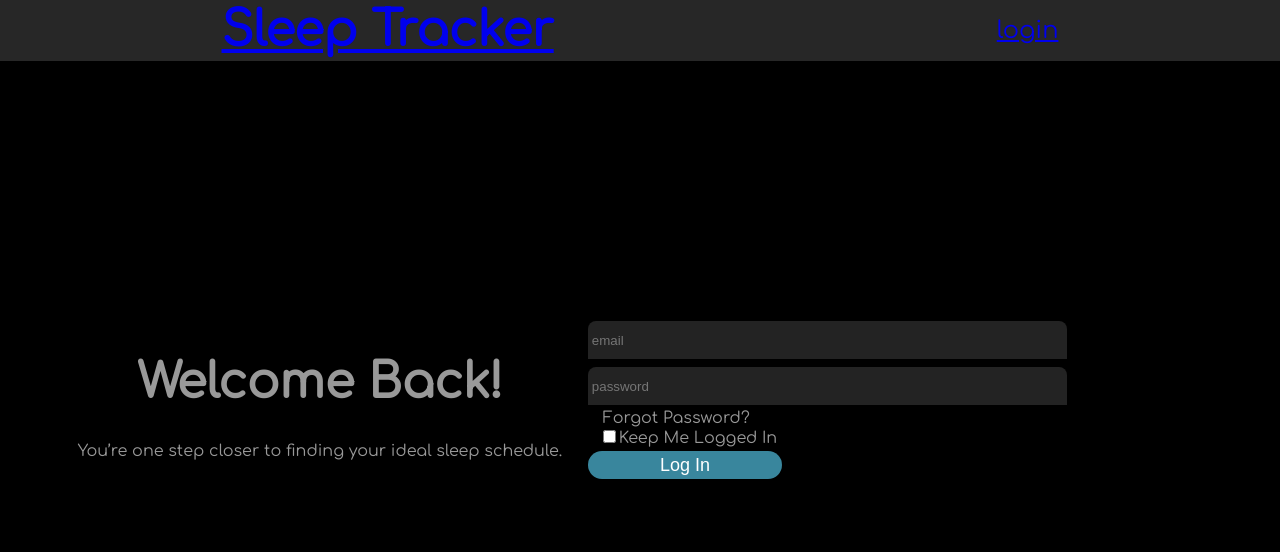
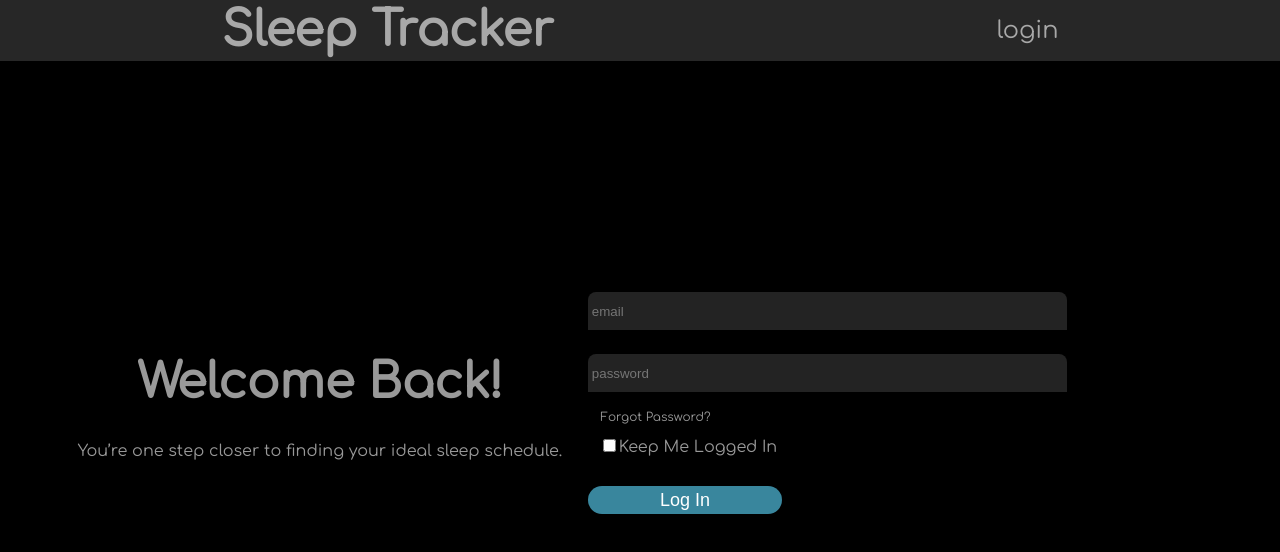
Before and after one commit to SleepTracker5/fe, a React (Create React App) app in the folder sleep-tracker/: page /login in a window 1280 px wide. Shown: the top 552 px of the page. Built offline with nearby package versions, Linux system fonts and the light colour scheme.

Commit message:
login page general styling

```diff
--- a/sleep-tracker/src/components/forms/LogIn/LoginForm.js
+++ b/sleep-tracker/src/components/forms/LogIn/LoginForm.js
@@ -4,7 +4,7 @@ import * as yup from "yup";
 
 //Define styled components
 //todo: form width not quite right
-const elementMargin = "4px";
+const elementMargin = "6px";
 const StyledLoginForm = styled.form`
     display: flex;
     flex-direction: column;
@@ -25,7 +25,9 @@ const StyledInput = styled.input`
 const ForgotPasswordA = styled.a`
     color: rgba(255, 255, 255, 0.6);
     text-decoration: none;
-    width: 30%;
+    width: 23%;
+    margin: ${elementMargin} 0;
+    font-size: 12px;
 `;
 const LoginButton = styled.button`
     background: #39869D;
@@ -33,6 +35,7 @@ const LoginButton = styled.button`
     border-radius: 18px;
     border: none;
     margin: ${elementMargin} 0;
+    margin-top: 4%;
     padding: 4px;
     font-size: 18px;
     line-height: 20px;
@@ -41,6 +44,7 @@ const LoginButton = styled.button`
 `;
 const StyledLabel = styled.label`
     width: 80%;
+    margin: ${elementMargin} 0;
 `;
 const ErrP = styled.p`
     color: red;
@@ -49,6 +53,7 @@ const ErrP = styled.p`
 const CheckboxLabel = styled.label`
     //this separated label is needed because checkbox formatting is different than input formatting
     width: 34%;
+    margin: ${elementMargin} 0;
 `;
 
 //Define form schema
--- a/sleep-tracker/src/components/navbar/NavBar.css
+++ b/sleep-tracker/src/components/navbar/NavBar.css
@@ -0,0 +1,4 @@
+.navlink{
+    text-decoration: none;
+    color: rgba(255, 255, 255, 0.6);
+}
--- a/sleep-tracker/src/components/navbar/NavBar.js
+++ b/sleep-tracker/src/components/navbar/NavBar.js
@@ -1,6 +1,7 @@
 import React from "react";
 import styled from "styled-components";
 import {Link} from "react-router-dom";
+import "./NavBar.css";
 
 const elementMargin = "4px;";
 const NavContainer = styled.div`
@@ -27,10 +28,10 @@ const NavBar = () => {
 
     return (
         <NavContainer className="navbar">
-            <Link to="/">
+            <Link className="navlink" to="/">
                 <TitleH2>Sleep Tracker</TitleH2>
             </Link>
-            <Link to="/login">
+            <Link className="navlink" to="/login">
                 <LoginP>login</LoginP>{/*todo: Add routes*/}
             </Link>
         </NavContainer>
```
